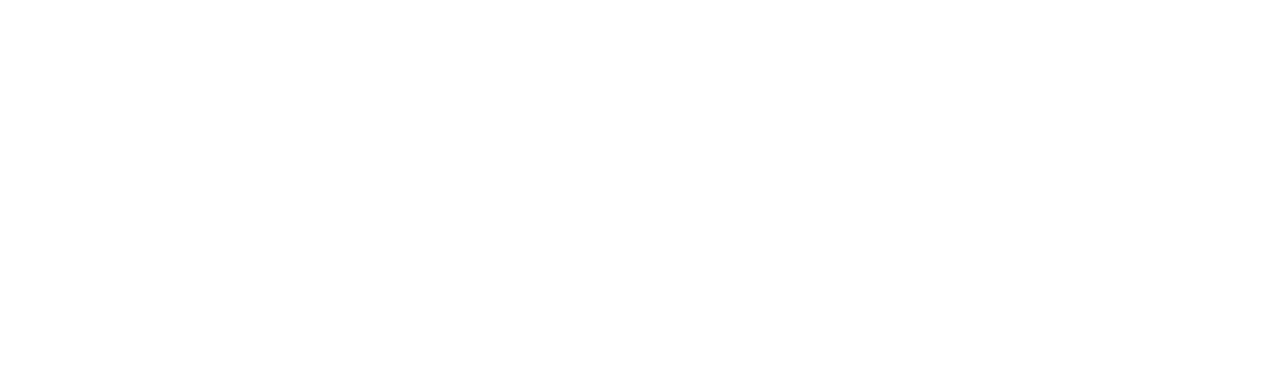
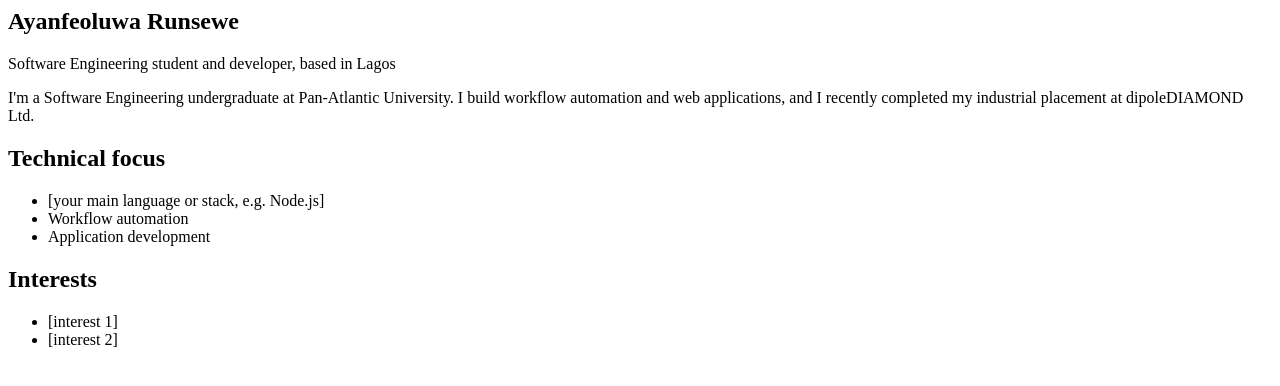
Before and after one commit to arunsewe/ya-portfolio, a plain HTML site: page index.html in a window 1280 px wide. Drawn offline with Linux system fonts and the light colour scheme.

Commit message:
Add About Me content

```diff
--- a/index.html
+++ b/index.html
@@ -1,24 +1,23 @@
-<!DOCTYPE html>
-<html lang="en">
-<head>
-  <meta charset="UTF-8">
-  <meta name="viewport" content="width=device-width, initial-scale=1.0">
-  <title>Ayanfeoluwa Runsewe | Portfolio</title>
-  <link rel="stylesheet" href="css/style.css">
-</head>
-<body>
-  <header>
-    <nav></nav>
-  </header>
+<section id="about">
+  <h1>Ayanfeoluwa Runsewe</h1>
+  <p class="role">Software Engineering student and developer, based in Lagos</p>
 
-  <main>
-    <section id="about"></section>
-    <section id="projects"></section>
-    <section id="contact"></section>
-  </main>
+  <p>
+    I'm a Software Engineering undergraduate at Pan-Atlantic University.
+    I build workflow automation and web applications, and I recently
+    completed my industrial placement at dipoleDIAMOND Ltd.
+  </p>
 
-  <footer></footer>
+  <h2>Technical focus</h2>
+  <ul>
+    <li>[your main language or stack, e.g. Node.js]</li>
+    <li>Workflow automation</li>
+    <li>Application development</li>
+  </ul>
 
-  <script src="js/main.js"></script>
-</body>
-</html>
+  <h2>Interests</h2>
+  <ul>
+    <li>[interest 1]</li>
+    <li>[interest 2]</li>
+  </ul>
+</section>
```
